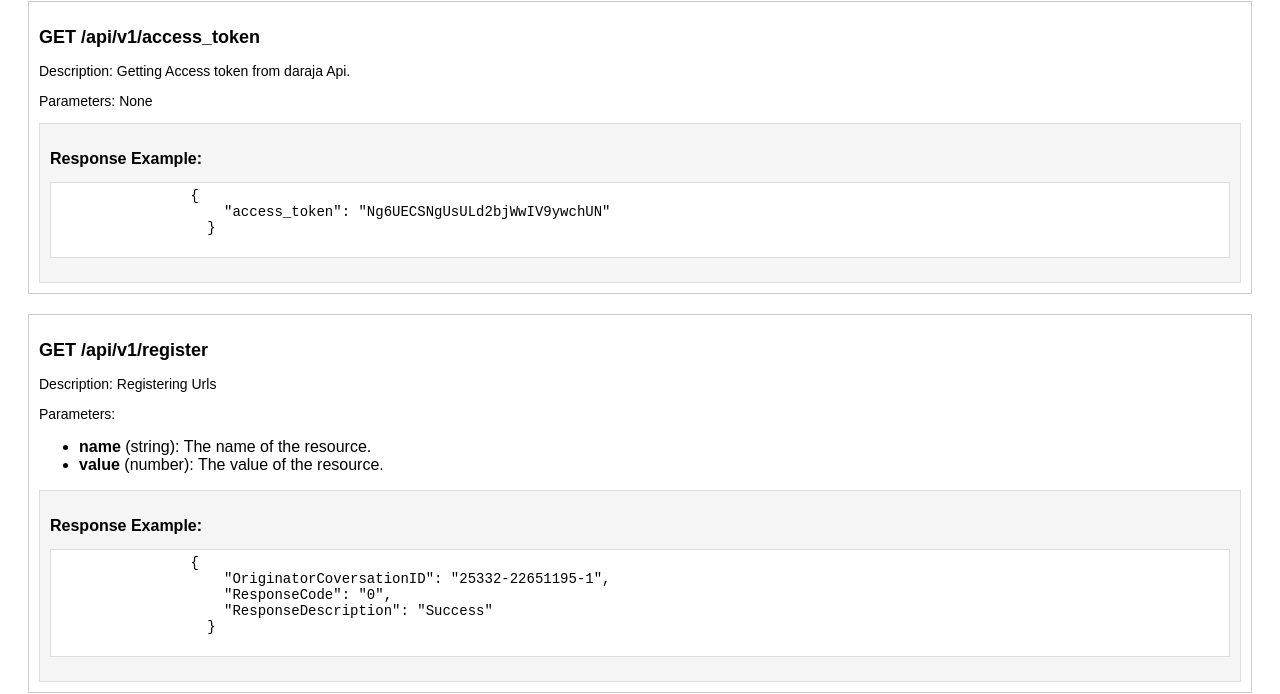
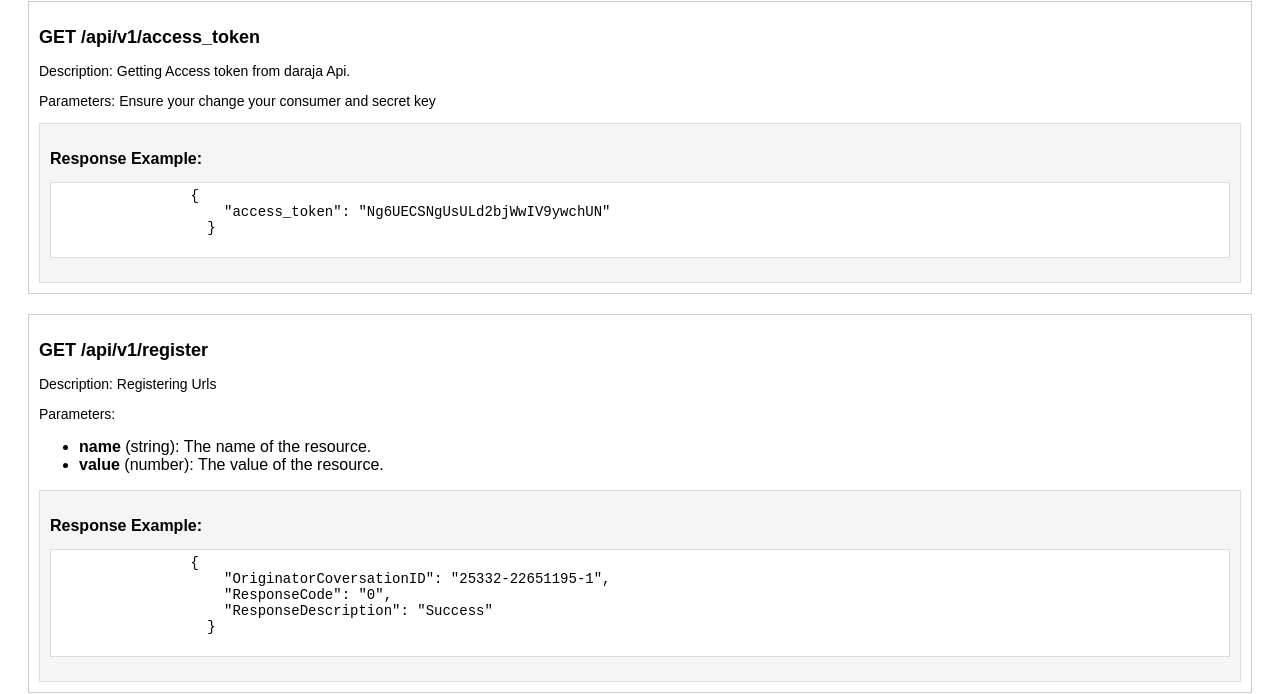
Before and after one commit to developer-home/Node_daraja_api, a website: page index.html in a window 1280 px wide. Shown: the part 107-801 px from the top of the page. Drawn offline with Linux system fonts and the light colour scheme.

Commit message:
Modified index page

```diff
--- a/index.html
+++ b/index.html
@@ -50,7 +50,7 @@
     <div class="endpoint">
         <h2>GET /api/v1/access_token</h2>
         <p>Description: Getting Access token from daraja Api.</p>
-        <p>Parameters: None</p>
+        <p>Parameters: Ensure your change your consumer and secret key</p>
 
         <div class="response">
             <h3>Response Example:</h3>
```
